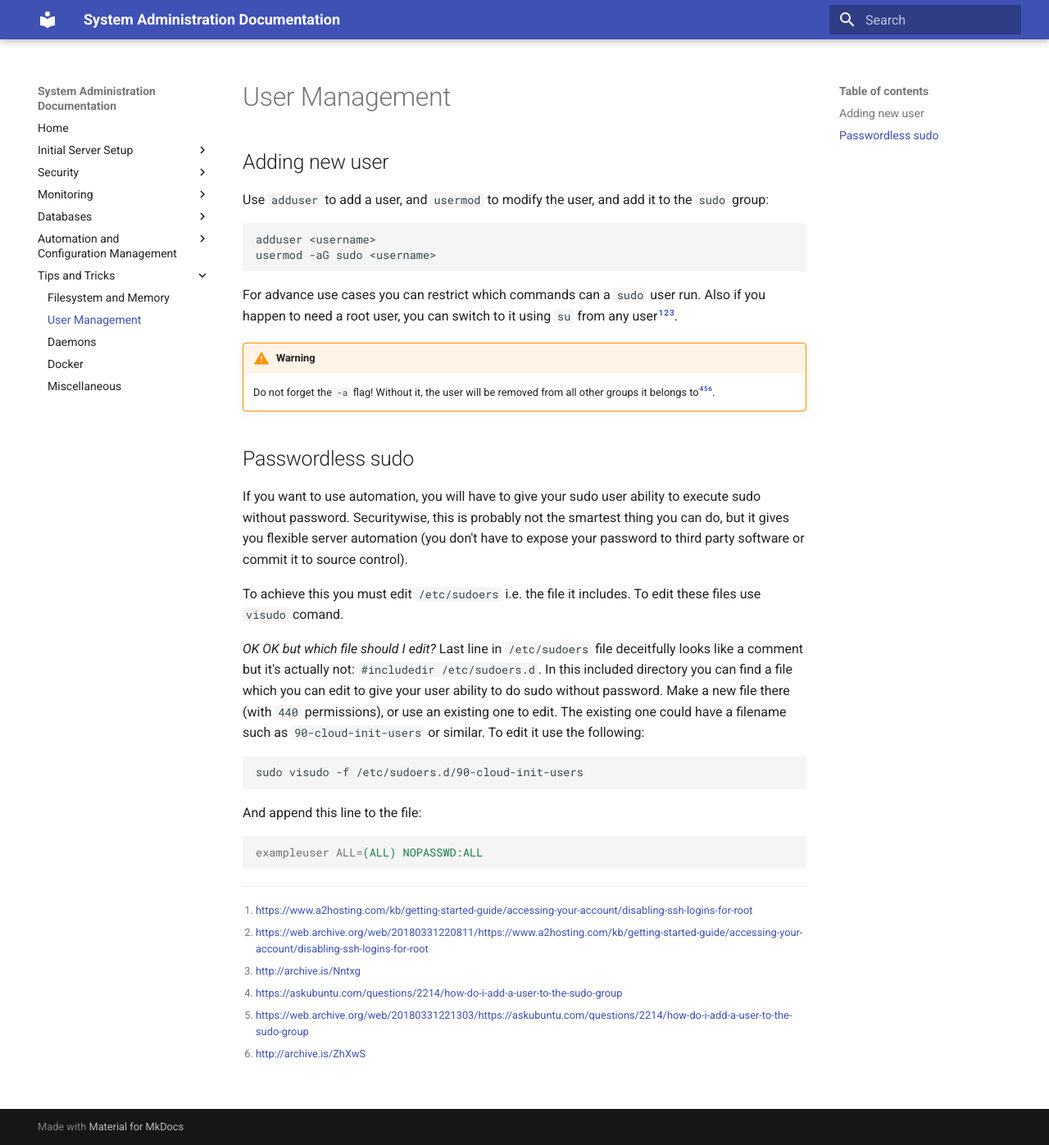
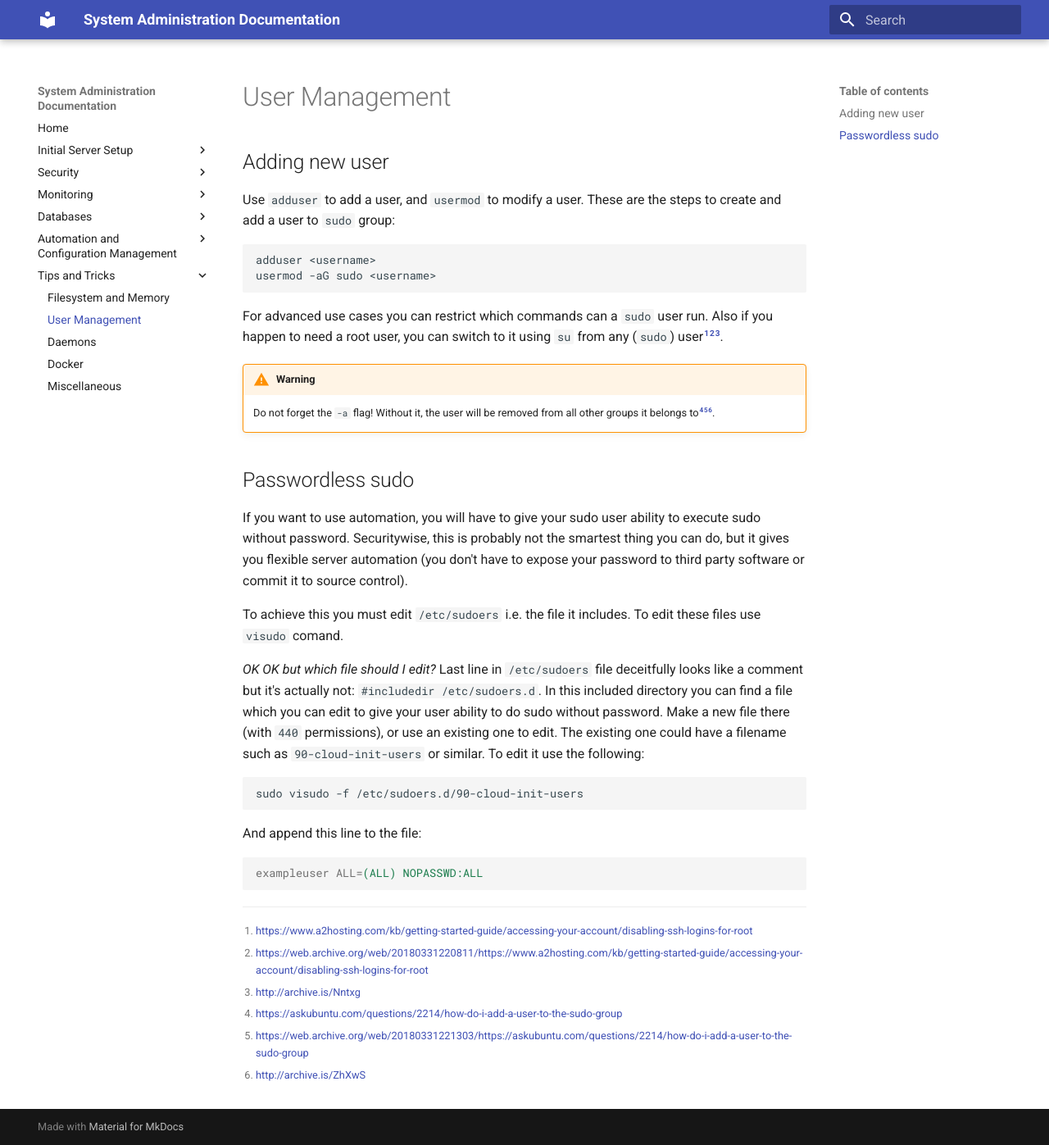
Before and after one commit to petarGitNik/sys-admin-docs, an MkDocs documentation site: the page built from docs/tips-and-tricks/users.md, in a window 1280 px wide and 1397 px high. Shown: the whole window at 82% size. Built offline with MkDocs 1.6.1 and Material for MkDocs 9.7.7, drawn with Linux system fonts in a browser that asks for light colours; old or Windows-style settings are respelled for this version of MkDocs.

Commit message:
Review Tips and Tricks

````diff
--- a/docs/tips-and-tricks/users.md
+++ b/docs/tips-and-tricks/users.md
@@ -2,14 +2,14 @@
 
 ## Adding new user
 
-Use `adduser` to add a user, and `usermod` to modify the user, and add it to the `sudo` group:
+Use `adduser` to add a user, and `usermod` to modify a user. These are the steps to create and add a user to `sudo` group:
 
 ```bash
 adduser <username>
 usermod -aG sudo <username>
 ```
 
-For advance use cases you can restrict which commands can a `sudo` user run. Also if you happen to need a root user, you can switch to it using `su` from any user[^1][^2][^3].
+For advanced use cases you can restrict which commands can a `sudo` user run. Also if you happen to need a root user, you can switch to it using `su` from any (`sudo`) user[^1][^2][^3].
 
 !!! warning
     Do not forget the `-a` flag! Without it, the user will be removed from all other groups it belongs to[^4][^5][^6].
````
Also changed, not shown: docs/tips-and-tricks/docker.md (+1 -1 lines), docs/tips-and-tricks/tips-and-tricks.md (+1 -1 lines).
